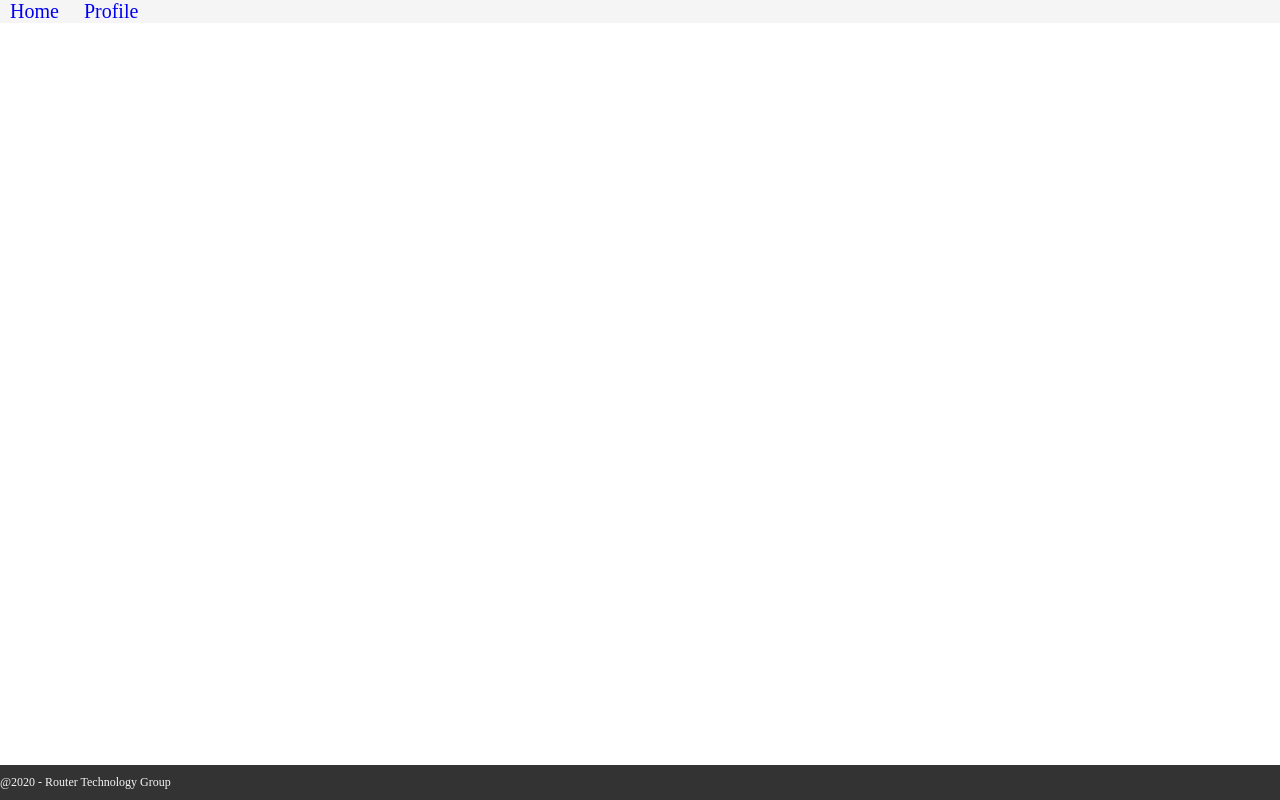
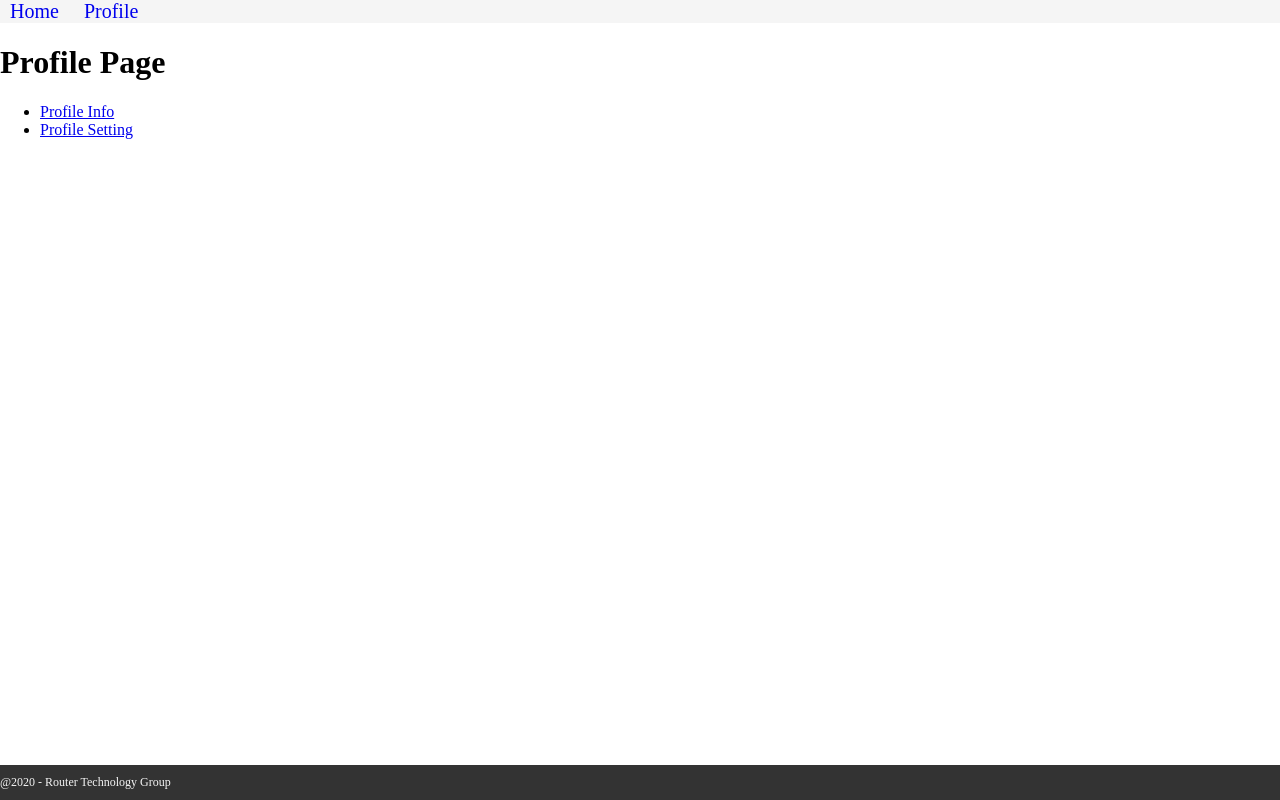
Before and after one commit to AliAbdulle/dom-react-, a React (Create React App) app: page /profile in a window 1280 px wide. Built offline with nearby package versions, Linux system fonts and the light colour scheme.

Commit message:
close the ticket

```diff
--- a/src/App.js
+++ b/src/App.js
@@ -1,16 +1,26 @@
 import React from 'react';
 import Header from './component/Header';
 import Footer from './component/Footer';
+import Home from './pages/Home'
+import Profile from './pages/profile/Profile'
 
-import {Switch, Route} from 'raect-router-dom'
+import {Switch, Route} from "react-router-dom"
 
 function App() {
   return (
     <div>
       <Header />
+        <Switch>
+          <Route exact path="/">
+            <Home />
+          </Route>
+          <Route exact path="/profile">
+            <Profile />
+          </Route>
+        </Switch>
       <Footer />
     </div>
   );
 }
 
-export default App;
+export default App
--- a/src/pages/profile/Profile.js
+++ b/src/pages/profile/Profile.js
@@ -1,10 +1,10 @@
 import React from 'react'
 import {Link, Switch,Router} from 'react-router-dom'
-
-import Info from './Info'
-import Setting  from'./Setting'
+import info from './Info'
+import setting from './Setting'
 
 function Profile() {
+
     return(
         <div>
             <h1>Profile Page</h1>
```
Also changed, not shown: src/logo.svg (deleted), 1 other file (tests, documents, lock files or other folders).
